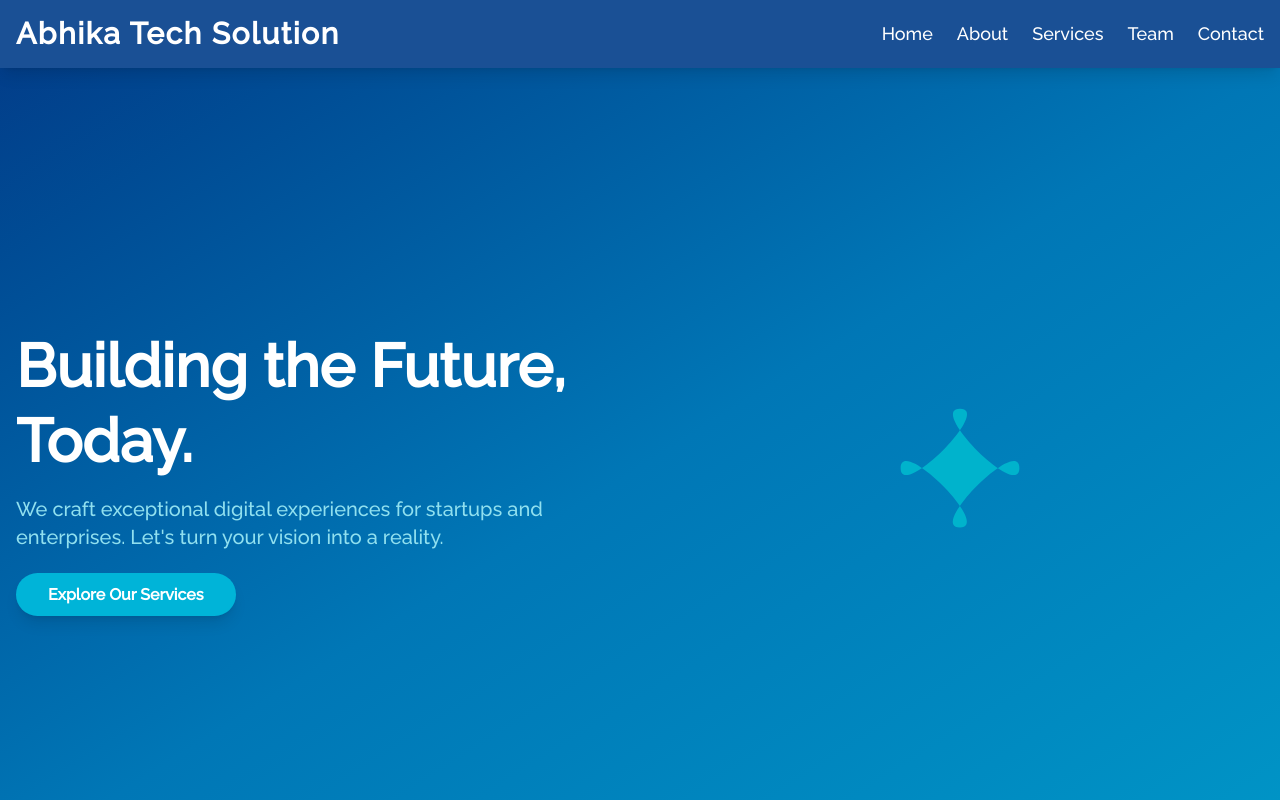
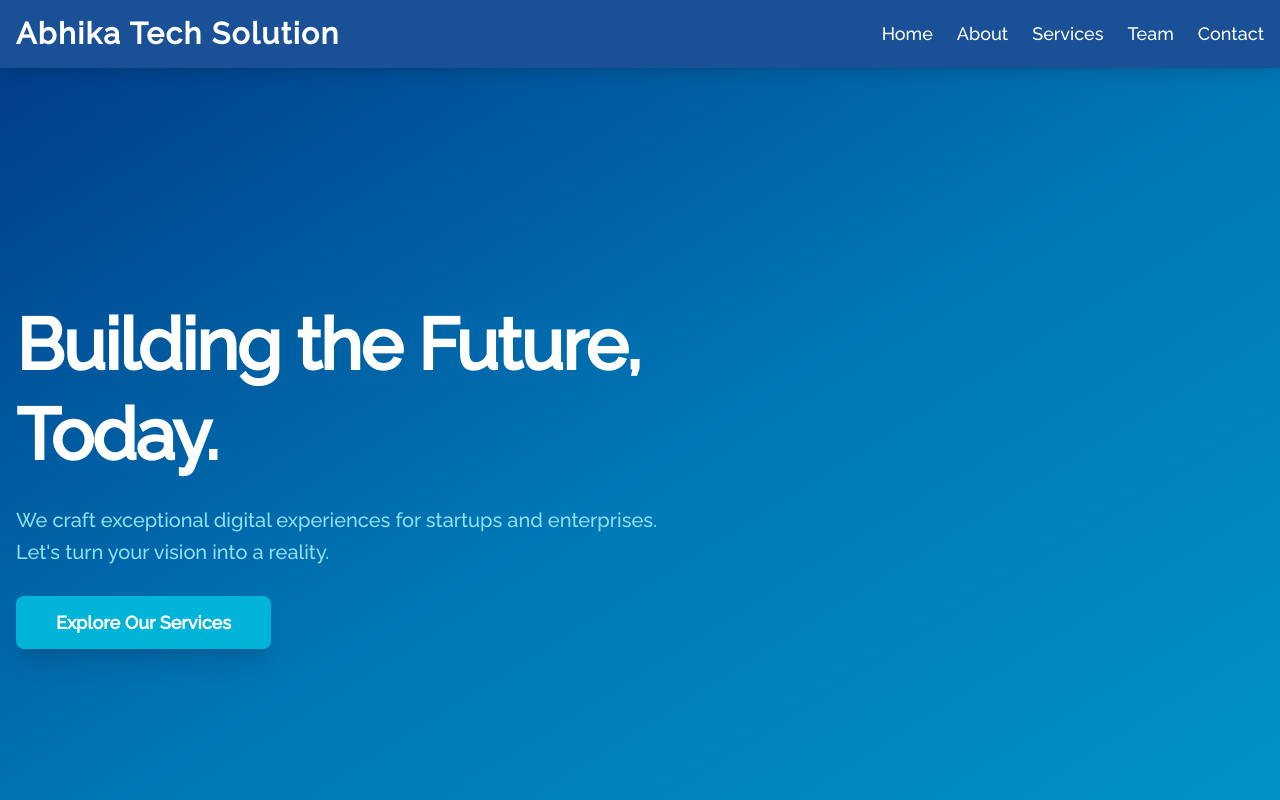
Before and after one commit to Innocent-Alive/abhika-tech-solutions, a React (Vite) app: page / in a window 1280 px wide. Shown: the top 800 px of the page. Built offline with nearby package versions, Linux system fonts and the light colour scheme.

Commit message:
git commit tried

```diff
--- a/src/assets/animation.json
+++ b/src/assets/animation.json
@@ -1 +1,54 @@
-{"v":"5.5.7","fr":30,"ip":0,"op":150,"w":512,"h":512,"nm":"Tech Animation","ddd":0,"assets":[],"layers":[{"ddd":0,"ind":1,"ty":4,"nm":"Pre-comp 1","sr":1,"ks":{"o":{"a":0,"k":100,"ix":11},"r":{"a":0,"k":0,"ix":10},"p":{"a":0,"k":[256,256,0],"ix":2},"a":{"a":0,"k":[0,0,0],"ix":1},"s":{"a":0,"k":[100,100,100],"ix":6}},"ao":0,"ip":0,"op":150,"st":0,"bm":0,"shapes":[{"ddd":0,"ind":1,"ty":"gr","nm":"Group 1","np":3,"it":[{"ind":0,"ty":"sh","ix":1,"ks":{"a":1,"k":{"i":[[-27.614,0],[0,27.614],[27.614,0],[0,-27.614]],"o":[[27.614,0],[0,-27.614],[-27.614,0],[0,27.614]],"v":[[0,-50],[-50,0],[0,50],[50,0]],"c":true}},"nm":"Path 1","mn":"ADBE Vector Shape - Group"},{"ty":"fl","c":{"a":0,"k":[0,0.705,0.803,1],"ix":4},"o":{"a":0,"k":100,"ix":5},"r":1,"nm":"Fill 1","mn":"ADBE Vector Graphic - Fill"},{"ty":"tr","p":{"a":0,"k":[0,0],"ix":2},"a":{"a":0,"k":[0,0],"ix":1},"s":{"a":1,"k":[{"i":{"x":[0.833],"y":[0.833]},"o":{"x":[0.167],"y":[0.167]},"n":["0.833_0.167_0_0"],"t":0,"s":[0,0],"to":[0,0],"ti":[0,0]},{"t":90,"s":[100,100]}],"ix":6},"r":{"a":0,"k":0,"ix":7},"o":{"a":0,"k":100,"ix":11},"sk":{"a":0,"k":0,"ix":9},"sa":{"a":0,"k":0,"ix":10},"nm":"Transform"}],"nm":"Group 1"}]}]}
+{
+  "v": "5.5.2",
+  "fr": 30,
+  "ip": 0,
+  "op": 30,
+  "w": 200,
+  "h": 200,
+  "nm": "Simple Circle",
+  "ddd": 0,
+  "assets": [],
+  "layers": [
+    {
+      "ddd": 0,
+      "ind": 1,
+      "ty": 4,
+      "nm": "Circle Layer",
+      "sr": 1,
+      "ks": {
+        "o": {"a": 0, "k": 100, "ix": 11},
+        "r": {"a": 0, "k": 0, "ix": 10},
+        "p": {"a": 0, "k": [100, 100, 0], "ix": 2},
+        "a": {"a": 0, "k": [0, 0, 0], "ix": 1},
+        "s": {"a": 0, "k": [100, 100, 100], "ix": 6}
+      },
+      "ao": 0,
+      "shapes": [
+        {
+          "ty": "gr",
+          "it": [
+            {
+              "ty": "el",
+              "d": 1,
+              "s": {"a": 0, "k": [50, 50], "ix": 2},
+              "p": {"a": 0, "k": [0, 0], "ix": 3},
+              "nm": "Ellipse"
+            },
+            {
+              "ty": "fl",
+              "c": {"a": 0, "k": [0.1, 0.5, 0.8, 1], "ix": 4},
+              "o": {"a": 0, "k": 100, "ix": 5},
+              "r": 1,
+              "nm": "Fill"
+            }
+          ],
+          "nm": "Circle Group"
+        }
+      ],
+      "ip": 0,
+      "op": 30,
+      "st": 0,
+      "bm": 0
+    }
+  ]
+}
--- a/src/components/Hero.jsx
+++ b/src/components/Hero.jsx
@@ -4,21 +4,21 @@ import techAnimation from '../assets/animation.json';
 
 const Hero = () => {
   return (
-    <section id="home" className="min-h-screen flex items-center bg-gradient-to-br from-primary via-secondary to-tertiary text-white">
-      <div className="container mx-auto px-4 grid md:grid-cols-2 gap-8 items-center">
-        <div className="md:col-span-1 text-center md:text-left">
-          <h2 className="text-4xl md:text-6xl font-extrabold mb-4 leading-tight">
+    <section id="home" className="min-h-screen flex items-center justify-center bg-gradient-to-br from-primary via-secondary to-tertiary text-white py-16 md:py-24 relative overflow-hidden">
+      <div className="container mx-auto px-4 grid md:grid-cols-5 gap-8 items-center z-10">
+        <div className="md:col-span-3 text-center md:text-left pr-0 md:pr-8">
+          <h2 className="text-5xl md:text-7xl font-extrabold mb-6 leading-tight tracking-tight">
             Building the Future, Today.
           </h2>
-          <p className="max-w-xl text-lg md:text-xl text-lightest mb-8">
+          <p className="max-w-2xl text-lg md:text-xl text-lightest mb-10 leading-relaxed">
             We craft exceptional digital experiences for startups and enterprises. Let's turn your vision into a reality.
           </p>
-          <a href="#services" className="bg-accent text-white font-bold py-3 px-8 rounded-full hover:bg-light transition-transform transform hover:scale-105 duration-300 shadow-lg">
+          <a href="#services" className="bg-accent text-white font-semibold py-4 px-10 rounded-lg hover:bg-light transition-all transform hover:scale-105 duration-300 shadow-xl text-lg">
             Explore Our Services
           </a>
         </div>
-        <div className="md:col-span-1">
-          <Lottie animationData={techAnimation} loop={true} />
+        <div className="md:col-span-2 flex justify-center md:justify-end items-center">
+          <Lottie animationData={techAnimation} loop={true} style={{ width: '100%', maxWidth: '500px', height: 'auto', minWidth: '200px', minHeight: '200px' }} />
         </div>
       </div>
     </section>
--- a/src/components/Services.jsx
+++ b/src/components/Services.jsx
@@ -29,7 +29,7 @@ const Services = () => {
         </div>
         <div className="grid grid-cols-1 md:grid-cols-3 gap-10">
           {services.map((service, index) => (
-            <div key={index} className="bg-white p-8 rounded-xl shadow-lg hover:shadow-2xl transition-all duration-300 transform hover:-translate-y-2 group">
+            <div key={index} className="bg-white p-8 rounded-xl shadow-lg hover:shadow-2xl transition-all duration-300 transform hover:-translate-y-2 group border-b-4 border-transparent hover:border-accent">
               <div className="text-accent text-5xl mb-6 flex justify-center transform group-hover:scale-110 transition-transform duration-300">{service.icon}</div>
               <h3 className="text-2xl font-bold text-primary mb-3">{service.title}</h3>
               <p className="text-gray-600 leading-relaxed">{service.description}</p>
```
